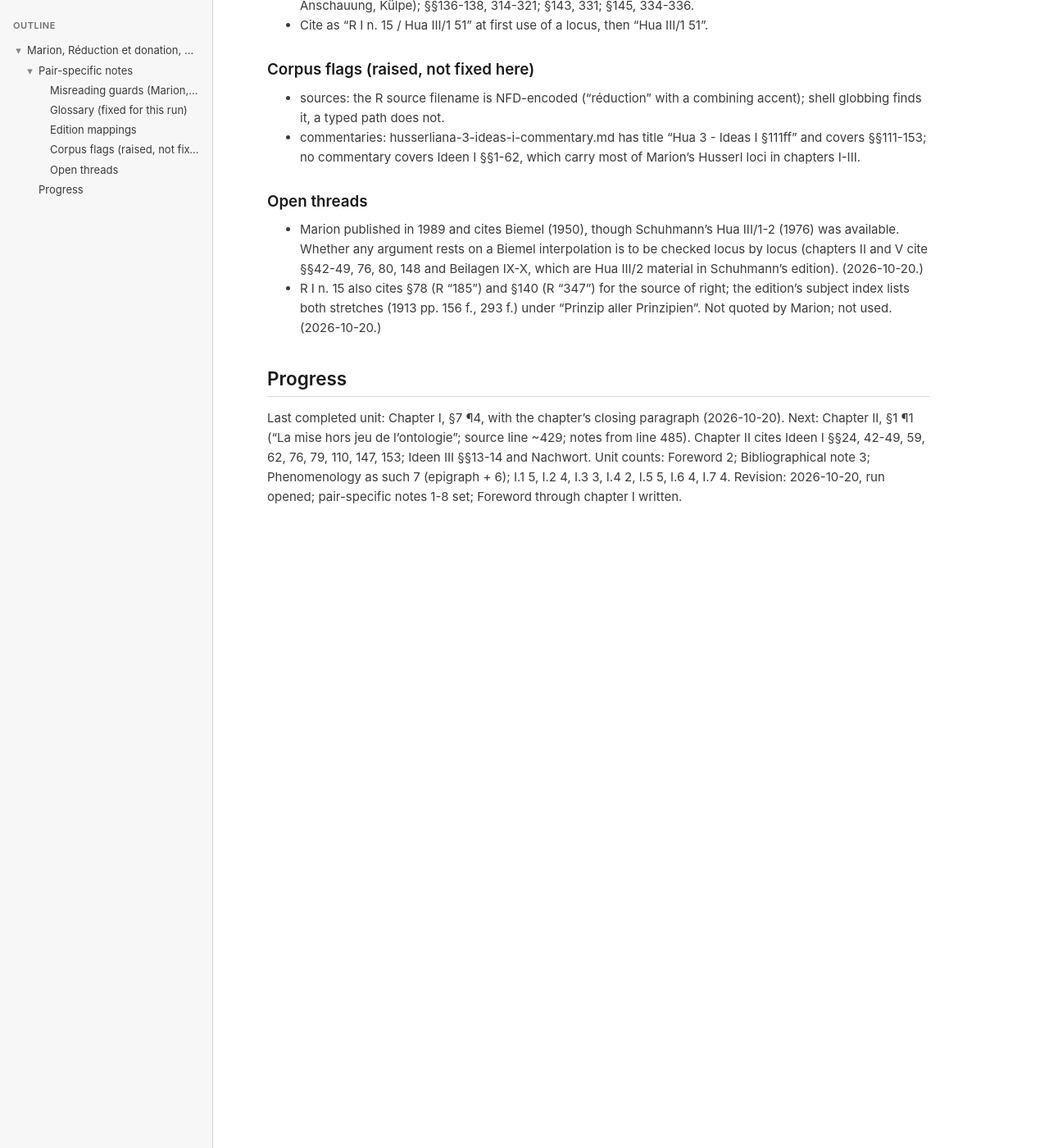
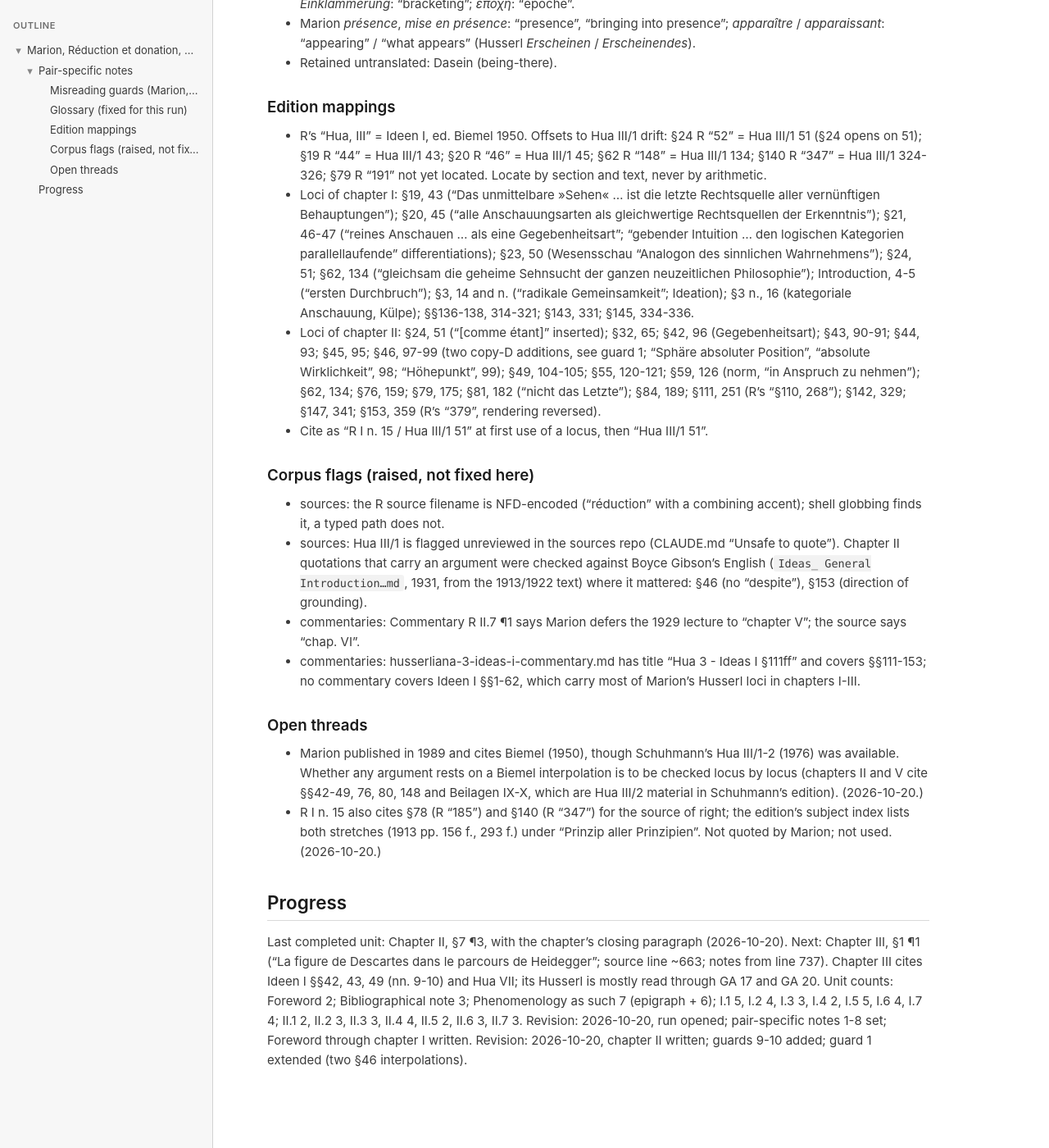
Before and after one commit to faultynode/commentaries, a Jekyll site: the page built from runs/marion-rd-on-hua3.md, in a window 1280 px wide and 1400 px high, scrolled down 2733 px. Shown: the whole window at 82% size. Built offline with Jekyll 4.4.1, drawn with Linux system fonts in a browser that asks for light colours; our own code applies the rules of GitHub Pages for plain Markdown files; before the commit the page ends 3446 px from its top, so only the background shows below that; some of the changed text lies outside the part shown.

Commit message:
Marion RD on Hua III: run file after chapter II
Co-Authored-By: Claude Opus 5.5 <noreply@anthropic.com>
Claude-Session: https://claude.ai/code/session_01DC21YFUofkjNqhSMGvyGo7

```diff
--- a/runs/marion-rd-on-hua3.md
+++ b/runs/marion-rd-on-hua3.md
@@ -31,7 +31,7 @@ Output: outputs/marion-rd-on-hua3-comparative-commentary.md
 
 ### Misreading guards (Marion, *Réduction et donation*, on *Ideen I*)
 
-1. **Marion's Ideen I is Biemel's 1950 text, not the 1913 text.** Biemel incorporated Husserl's later marginalia. A Marion quotation may carry words Husserl added after 1913. Check every quotation against Hua III/1 and the III/2 apparatus before attributing it to Ideen I (1913). Found so far: "νοεῖν" in §19 (R I n. 83) is a blue-pencil marginal note (Hua III/2, "Zu S. 43", D 1), not 1913 text.
+1. **Marion's Ideen I is Biemel's 1950 text, not the 1913 text.** Biemel incorporated Husserl's later marginalia. A Marion quotation may carry words Husserl added after 1913. Check every quotation against Hua III/1 and the III/2 apparatus before attributing it to Ideen I (1913). Found so far: "νοεῖν" in §19 (R I n. 83) is a blue-pencil marginal note (Hua III/2, "Zu S. 43", D 1), not 1913 text; "als strömende Gegenwart" in §46 (R II n. 32; Hua III/2 "Zu S. 97", D 21) and "trotz dieser leibhaften Gegebenheit" in §46 (R II n. 44; "Zu S. 98", D 18) are copy-D additions, and in both cases Marion's argument rests on the added words. Commentary R repeats both as Husserl's.
 2. **Who gives.** In Ideen I "gebend" qualifies acts and consciousness: originär gebende Anschauung, gebendes Bewußtsein, Gegebenheitsart / Gegebenheitsweise (mode of givenness of an object to consciousness). Gegebenheiten (plural) are givens. Marion's *donation* is the phenomenon's own giving ("ce qui se donne"). Mark each time whether a "donation" in R renders Husserl's act-side giving, the object's being-given, or Marion's self-giving phenomenon. The slide is Marion's move (see R I n. 83, "données (ou : donations ? *Gegebenheiten*)").
 3. **The principle of all principles (§24) belongs to Part I, before the reduction.** §§18-26 defend eidetic intuition against empiricism; the principle legitimates every originarily giving intuition, essence-seeing included, and carries a limits clause ("aber auch nur in den Schranken, in denen es sich da gibt"). The reduction is Part II (§§27-62). Check the function of the principle before accepting Marion's uses of it as a principle of givenness or setting it against the reduction (chapter II).
 4. **Ideen I's being-talk is regional and eidetic, not the question of being.** "Sein als Bewußtsein / Sein als Realität" (§42), "absolutes Sein" (§§44-49), "Seinsregion" (§33), "Seinssinn" (§55): these are Husserl's terms for a difference of regions and modes of givenness. Do not read SZ or GA 20 back into them, and do not take Heidegger's critique of them (as Marion reports it) for Ideen I itself.
@@ -39,6 +39,9 @@ Output: outputs/marion-rd-on-hua3-comparative-commentary.md
 6. **Ideen I's ego is the pure I.** §57: "eine eigenartige — nicht konstituierte — Transzendenz in der Immanenz" (Hua III/1 124); §80 relates experiences to it. "Je transcendantal" is the vocabulary of the Cartesian Meditations. The 1930 Nachwort, Ideen III (Hua V), the Krisis and CM are not Ideen I, even where Marion cites them together.
 7. **Ideen I keeps the Logical Investigations' doctrine and corrects its self-description.** The Introduction (Hua III/1 4-5) names the LU a "first breakthrough" of pure phenomenology and denies that it is descriptive psychology; §3 n. (Hua III/1 14) replaces "Ideation" by a freer concept of essence-seeing; §3 n. (Hua III/1 16) defends "meine Lehre von der kategorialen Anschauung" against Külpe. Do not treat 1913 as a break with 1900-1901 where Ideen I itself claims continuity, nor as continuity where it corrects.
 8. **Marion's verdicts on "presence" are Heidegger's and Derrida's categories.** "Metaphysics of presence", "accomplishment of metaphysics" are not Husserl's terms. Ideen I's own reserve against total presence is the inadequacy of thing-givenness and adequate givenness as an "Idee im Kantischen Sinne" (§§138, 143, Hua III/1 321, 331). Test "sans reste" against these.
+
+9. **Check the direction of Marion's French against the German.** (Added 2026-10-20, chapter II.) R II n. 4 renders §153 "nichts von einer Begründung der ersteren [the constitutive phenomenologies] durch die letzteren [the ontologies]" as "n'impliquent aucunement que les premières fondent les secondes": the direction of grounding is reversed, and R II.1 ¶2 argues from the reversed version (Boyce Gibson's 1931 translation confirms the German). Marion also adds brackets that carry his thesis ("[comme étant] là" in §24, R II n. 28) and renders "in Anspruch nehmen" (§59, a rule about premises) as "revendiquer", the word of chapter VI's call.
+10. **Marion cuts at Husserl's qualifying clause.** (Added 2026-10-20.) §49 "heißt zwar beides »seiend«, »Gegenstand«" is quoted without "aber ... nur nach den leeren logischen Kategorien gleich benannt" (Hua III/1 105); §111's "gegenwärtig seiendes" experience (cited as §110) without the memory and phantasy modifications it introduces (Hua III/1 251). Read every Ideen I sentence Marion quotes to the end of its period.
 
 ### Glossary (fixed for this run)
 
@@ -56,11 +59,14 @@ Output: outputs/marion-rd-on-hua3-comparative-commentary.md
 
 - R's "Hua, III" = Ideen I, ed. Biemel 1950. Offsets to Hua III/1 drift: §24 R "52" = Hua III/1 51 (§24 opens on 51); §19 R "44" = Hua III/1 43; §20 R "46" = Hua III/1 45; §62 R "148" = Hua III/1 134; §140 R "347" = Hua III/1 324-326; §79 R "191" not yet located. Locate by section and text, never by arithmetic.
 - Loci of chapter I: §19, 43 ("Das unmittelbare »Sehen« ... ist die letzte Rechtsquelle aller vernünftigen Behauptungen"); §20, 45 ("alle Anschauungsarten als gleichwertige Rechtsquellen der Erkenntnis"); §21, 46-47 ("reines Anschauen ... als eine Gegebenheitsart"; "gebender Intuition ... den logischen Kategorien parallellaufende" differentiations); §23, 50 (Wesensschau "Analogon des sinnlichen Wahrnehmens"); §24, 51; §62, 134 ("gleichsam die geheime Sehnsucht der ganzen neuzeitlichen Philosophie"); Introduction, 4-5 ("ersten Durchbruch"); §3, 14 and n. ("radikale Gemeinsamkeit"; Ideation); §3 n., 16 (kategoriale Anschauung, Külpe); §§136-138, 314-321; §143, 331; §145, 334-336.
+- Loci of chapter II: §24, 51 ("[comme étant]" inserted); §32, 65; §42, 96 (Gegebenheitsart); §43, 90-91; §44, 93; §45, 95; §46, 97-99 (two copy-D additions, see guard 1; "Sphäre absoluter Position", "absolute Wirklichkeit", 98; "Höhepunkt", 99); §49, 104-105; §55, 120-121; §59, 126 (norm, "in Anspruch zu nehmen"); §62, 134; §76, 159; §79, 175; §81, 182 ("nicht das Letzte"); §84, 189; §111, 251 (R's "§110, 268"); §142, 329; §147, 341; §153, 359 (R's "379", rendering reversed).
 - Cite as "R I n. 15 / Hua III/1 51" at first use of a locus, then "Hua III/1 51".
 
 ### Corpus flags (raised, not fixed here)
 
 - sources: the R source filename is NFD-encoded ("réduction" with a combining accent); shell globbing finds it, a typed path does not.
+- sources: Hua III/1 is flagged unreviewed in the sources repo (CLAUDE.md "Unsafe to quote"). Chapter II quotations that carry an argument were checked against Boyce Gibson's English (`Ideas_ General Introduction…md`, 1931, from the 1913/1922 text) where it mattered: §46 (no "despite"), §153 (direction of grounding).
+- commentaries: Commentary R II.7 ¶1 says Marion defers the 1929 lecture to "chapter V"; the source says "chap. VI".
 - commentaries: husserliana-3-ideas-i-commentary.md has title "Hua 3 - Ideas I §111ff" and covers §§111-153; no commentary covers Ideen I §§1-62, which carry most of Marion's Husserl loci in chapters I-III.
 
 ### Open threads
@@ -69,6 +75,7 @@ Output: outputs/marion-rd-on-hua3-comparative-commentary.md
 - R I n. 15 also cites §78 (R "185") and §140 (R "347") for the source of right; the edition's subject index lists both stretches (1913 pp. 156 f., 293 f.) under "Prinzip aller Prinzipien". Not quoted by Marion; not used. (2026-10-20.)
 
 ## Progress
-Last completed unit: Chapter I, §7 ¶4, with the chapter's closing paragraph (2026-10-20). Next: Chapter II, §1 ¶1 ("La mise hors jeu de l'ontologie"; source line ~429; notes from line 485). Chapter II cites Ideen I §§24, 42-49, 59, 62, 76, 79, 110, 147, 153; Ideen III §§13-14 and Nachwort.
-Unit counts: Foreword 2; Bibliographical note 3; Phenomenology as such 7 (epigraph + 6); I.1 5, I.2 4, I.3 3, I.4 2, I.5 5, I.6 4, I.7 4.
+Last completed unit: Chapter II, §7 ¶3, with the chapter's closing paragraph (2026-10-20). Next: Chapter III, §1 ¶1 ("La figure de Descartes dans le parcours de Heidegger"; source line ~663; notes from line 737). Chapter III cites Ideen I §§42, 43, 49 (nn. 9-10) and Hua VII; its Husserl is mostly read through GA 17 and GA 20.
+Unit counts: Foreword 2; Bibliographical note 3; Phenomenology as such 7 (epigraph + 6); I.1 5, I.2 4, I.3 3, I.4 2, I.5 5, I.6 4, I.7 4; II.1 2, II.2 3, II.3 3, II.4 4, II.5 2, II.6 3, II.7 3.
 Revision: 2026-10-20, run opened; pair-specific notes 1-8 set; Foreword through chapter I written.
+Revision: 2026-10-20, chapter II written; guards 9-10 added; guard 1 extended (two §46 interpolations).
```
